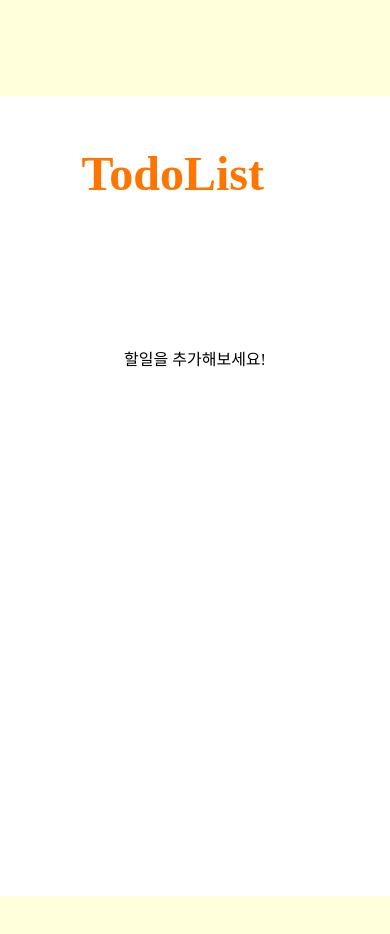
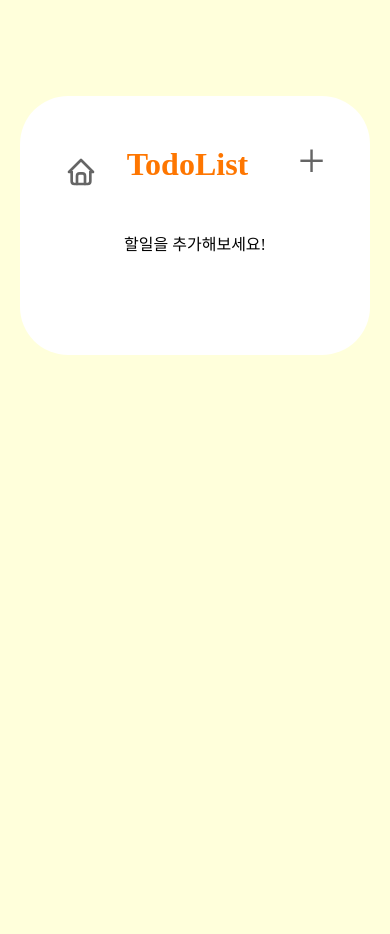
Before and after one commit to hyeleeeeen/todoList, a Next.js app: page /todolist in a window 390 px wide. Shown: the top 934 px of the page. After the commit the page ends 844 px from the top, so only its background shows below. Built offline with nearby package versions, Linux system fonts and the light colour scheme.

Commit message:
반응형 미디어쿼리 추가

```diff
--- a/src/app/component/home.module.css
+++ b/src/app/component/home.module.css
@@ -3,6 +3,12 @@
   justify-content: center;
   height: 1000px;
   align-items: center;
+}
+
+@media (max-width: 600px) {
+  .main {
+    padding: 30px;
+  }
 }
 
 .container {
--- a/src/app/todolist/(component)/todo.module.css
+++ b/src/app/todolist/(component)/todo.module.css
@@ -1,6 +1,10 @@
+.container {
+  width: 90%;
+}
+
 .todoBox {
   font-size: 2rem;
-  width: 1100px;
+  width: 100%;
   border-bottom: 5.5px dotted rgb(201, 201, 201);
   display: flex;
   justify-content: space-between;
@@ -10,7 +14,7 @@
 
 .completedBox {
   font-size: 2rem;
-    width: 1100px;
+  width: 100%;
   border-bottom: 5.5px dotted rgb(201, 201, 201);
   display: flex;
   justify-content: space-between;
@@ -20,7 +24,7 @@
 }
 
 .contentBox {
-    min-width: 900px;
+  width: 90%;
   display: flex;
   align-items: center;
   justify-content: space-between;
@@ -34,7 +38,7 @@
 }
 
 .content {
-    min-width: 500px;
+  width: 70%;
 }
 
 .date {
@@ -42,14 +46,49 @@
 }
 
 .deleteBtn {
-    border:none;
+  border: none;
   opacity: 1;
-    width: 40px;
-    height: 30px;
-    border-radius: 20px;
+  font-size: 1rem;
   cursor: pointer;
+  background-color: white;
 }
 
 .deleteBtn:hover {
   opacity: 0.7;
 }
+
+@media (max-width: 1100px) {
+  .container {
+    width: 100%;
+  }
+  .todoBox {
+    font-size: 1.2rem;
+  }
+
+  .completedBox {
+    font-size: 1.2rem;
+  }
+
+  .content {
+    min-width: 50%;
+  }
+
+  .date {
+    font-size: 0.9rem;
+  }
+
+  .deleteBtn {
+    width: 20px;
+    height: 30px;
+    font-size: 0.8rem;
+  }
+}
+
+@media (max-width: 850px) {
+  .todoBox {
+    font-size: 1.1rem;
+  }
+  .date {
+    font-size: 0.8rem;
+  }
+}
--- a/src/app/todolist/(component)/todoList.module.css
+++ b/src/app/todolist/(component)/todoList.module.css
@@ -1,6 +1,6 @@
 .container {
   background-color: white;
-  width: 1400px;
+  width: 90%;
   min-height: 800px;
   height: 100%;
   display: flex;
@@ -21,7 +21,7 @@
   font-size: 2.6rem;
   position: relative;
   left: 50px;
-  top:30px;
+  top: 30px;
   cursor: pointer;
   opacity: 0.6;
 }
@@ -53,6 +53,52 @@
 .main {
   display: flex;
   flex-direction: column;
-  padding: 0 150px;
+  padding: 0 120px;
   align-items: center;
 }
+
+@media (max-width: 1100px) {
+  .main {
+    padding:0 50px
+  }
+}
+
+@media (max-width: 850px) {
+  .container {
+    width: 350px;
+    min-height: 100px;
+    align-items: center;
+  }
+
+  .header {
+    height: 100%;
+    width: 300px;
+    padding-bottom: 30px;
+    padding-right: 20px;
+  }
+  .header h1 {
+    font-size: 2rem;
+  }
+  .homeIcon {
+    cursor: pointer;
+    opacity: 0.6;
+    top: 10px;
+    left: 20px;
+    font-size: 2rem;
+  }
+
+  .addBtn {
+    font-size: 3rem;
+    height: 100%;
+    margin-right: 0;
+    position: relative;
+    bottom:13px
+  }
+
+  .main {
+    display: flex;
+    flex-direction: column;
+    padding: 0 0 50px 0;
+    align-items: center;
+  }
+}
```
Lines whose indentation alone changed are shown as unchanged.
